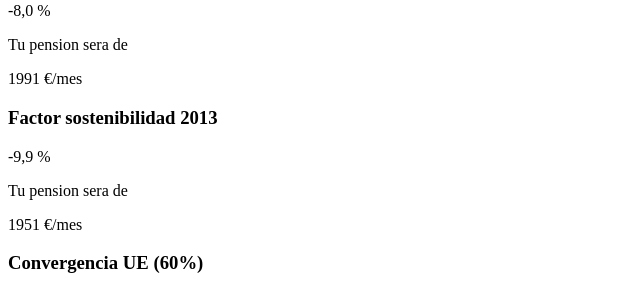
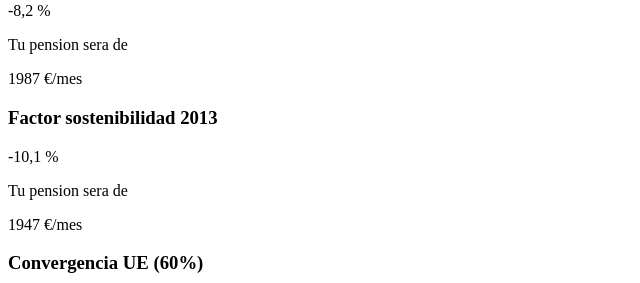
Before and after one commit to jenarvaezg/tu-jubilacion, a React (Vite) app: page / in a window 1280 px wide. Shown: the part 1694-1977 px from the top of the page, without its empty margins (0-640 px from the left). Built offline with nearby package versions, Linux system fonts and the light colour scheme; the HTML template or start-up script is replaced by a standard one.

Commit message:
fix: tighten SS parity with official early-retirement anchors

```diff
--- a/src/data/ss-tables.ts
+++ b/src/data/ss-tables.ts
@@ -49,9 +49,10 @@ export const SS_RULES: SSRules = {
   ],
 
   // Jubilación anticipada voluntaria (hasta 24 meses).
-  // Se modela con penalización acumulada a 12 y 24 meses por tramo de carrera,
-  // y se interpola linealmente entre ambos hitos.
-  // Tramos calibrados para aproximar Importass (cohortes jóvenes).
+  // Anclas oficiales BOE (Ley 21/2021, art. 210.2 y disposición transitoria):
+  // 12 meses: 5,50% / 5,25% / 5,00% / 4,75%
+  // 24 meses: 21,00% / 19,00% / 17,00% / 13,00%
+  // En el motor se interpola linealmente para meses intermedios.
   earlyRetirementPenalties: [
     {
       minYearsContributed: 0,
@@ -62,19 +63,19 @@ export const SS_RULES: SSRules = {
     {
       minYearsContributed: 38.5,
       maxYearsContributed: 41.5,
-      penaltyAt12Months: 0.05,
+      penaltyAt12Months: 0.0525,
       penaltyAt24Months: 0.19,
     },
     {
       minYearsContributed: 41.5,
       maxYearsContributed: 44.5,
-      penaltyAt12Months: 0.0475,
+      penaltyAt12Months: 0.05,
       penaltyAt24Months: 0.17,
     },
     {
       minYearsContributed: 44.5,
       maxYearsContributed: 100,
-      penaltyAt12Months: 0.045,
+      penaltyAt12Months: 0.0475,
       penaltyAt24Months: 0.13,
     },
   ],
--- a/src/engine/scenarios/current-law.ts
+++ b/src/engine/scenarios/current-law.ts
@@ -67,18 +67,26 @@ export function calculateCurrentLaw(
     currentYear: cfg.currentYear,
   });
 
-  // Total months contributed at retirement
+  // Total contribution career at retirement (months precision).
+  // We prioritize explicit monthsContributed when available.
   const yearsToRetirement = profile.desiredRetirementAge - profile.age;
-  const totalYearsContributed =
-    profile.yearsWorked +
-    yearsToRetirement +
-    personalSituations.foreignContributionYears;
-  const totalMonthsContributed = totalYearsContributed * 12;
+  const currentMonthsContributed = Math.max(
+    profile.monthsContributed,
+    profile.yearsWorked * 12,
+  );
+  const futureMonthsContributed = Math.max(0, Math.round(yearsToRetirement * 12));
+  const foreignMonthsContributed =
+    personalSituations.foreignContributionYears * 12;
+  const totalMonthsContributed =
+    currentMonthsContributed +
+    futureMonthsContributed +
+    foreignMonthsContributed;
+  const totalYearsContributed = totalMonthsContributed / 12;
 
   // Step 4: Base reguladora
   const lastMonthlyBases = getLastNMonthlyBases(
     projected,
-    profile.yearsWorked,
+    currentMonthsContributed / 12,
     SS_RULES.regulatoryBaseMonths,
   );
   const sumBases = lastMonthlyBases.reduce((acc, b) => acc + b, 0);
--- a/src/hooks/use-pension-calculation.ts
+++ b/src/hooks/use-pension-calculation.ts
@@ -26,10 +26,12 @@ export function usePensionCalculation(
         greeceHaircutRate,
         notionalGrowthScenario,
       } = inputs;
+      const currentYear = new Date().getFullYear();
 
       const sharedConfig = {
         ipcRate,
         salaryGrowthRate,
+        currentYear,
       };
 
       const results: ScenarioResult[] = [
```
Also changed, not shown: 2 other files (tests, documents, lock files or other folders).
